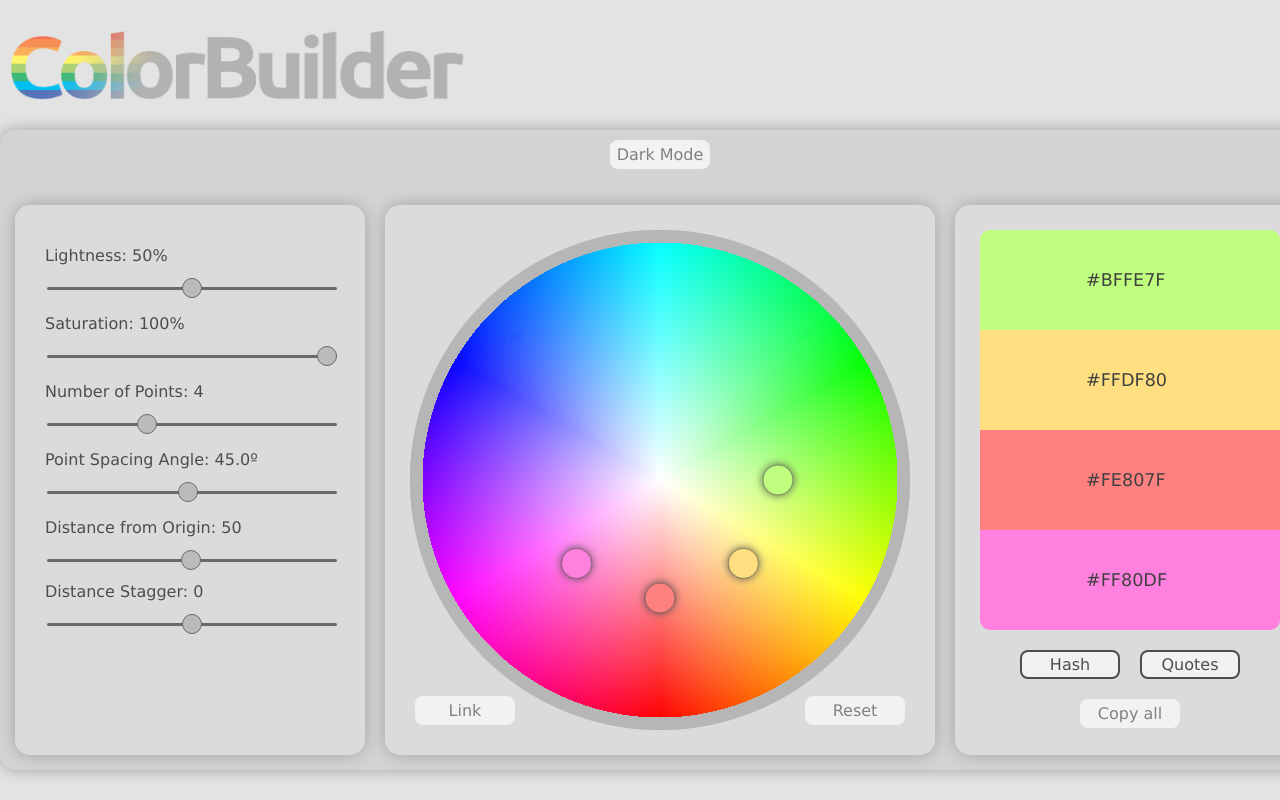
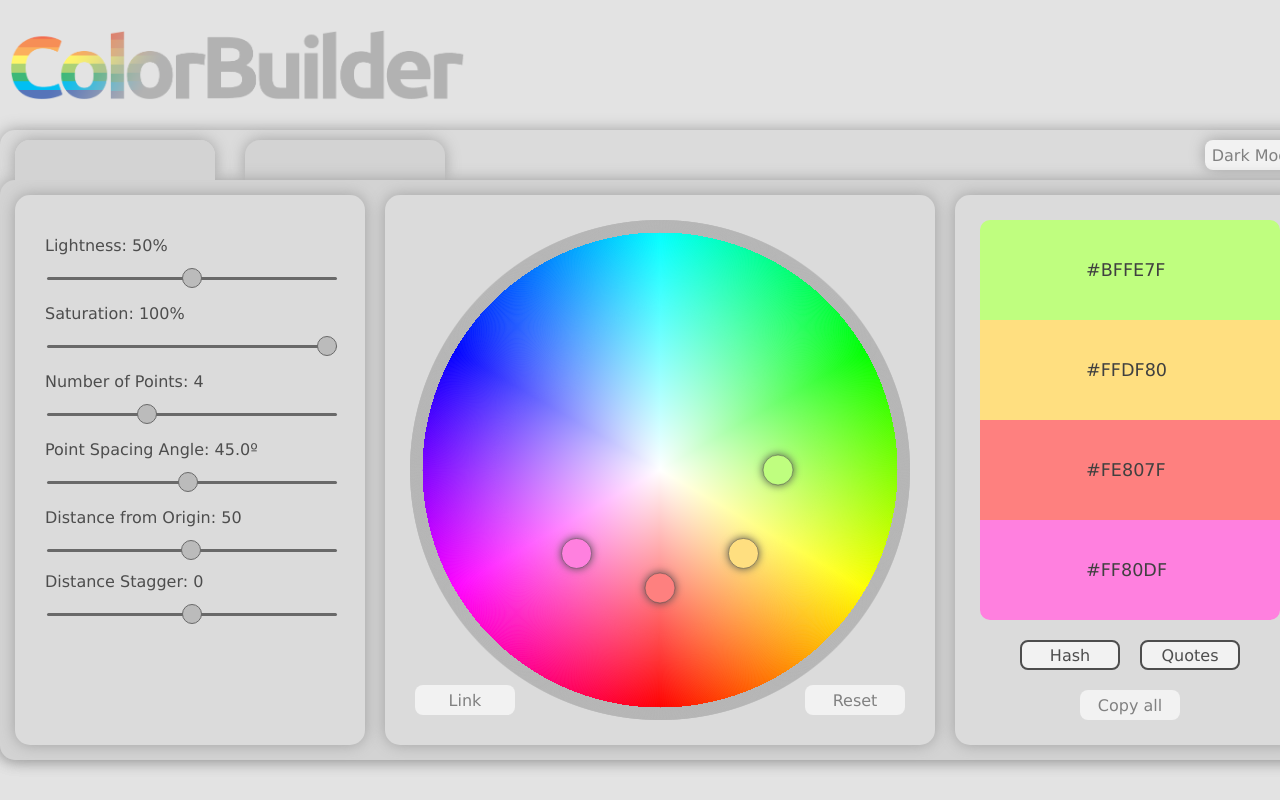
Before and after one commit to ymurenko/color-builder, a React (Create React App) app: page / in a window 1280 px wide. Shown: the top 800 px of the page. Built offline with nearby package versions, Linux system fonts and the light colour scheme.

Commit message:
implement tabs

```diff
--- a/src/components/ColorPicker/ColorPicker.js
+++ b/src/components/ColorPicker/ColorPicker.js
@@ -11,8 +11,24 @@
   const colorContainer = useRef(null);
 
   return (
-    <div className={`color-picker-container ${props.darkMode ? "dark" : ""}`}>
+    <div className={`color-picker-container active-tab ${props.darkMode ? "dark" : ""}`}>
       <div className="navbar-container">
+        <div
+          className={`tab color-picker-tab active-tab ${props.darkMode ? "dark" : ""}`}
+        ></div>
+        <div
+          className={`shadow-tab tab color-picker-tab ${
+            props.darkMode ? "dark" : ""
+          }`}
+        />
+         <div
+          className={`tab editor-tab ${props.darkMode ? "dark" : ""}`}
+        ></div>
+        <div
+          className={`shadow-tab tab editor-tab ${
+            props.darkMode ? "dark" : ""
+          }`}
+        />
         <button
           className={`button set-dark ${props.darkMode ? "dark" : ""}`}
           type="button"
@@ -23,10 +39,12 @@
           {props.darkMode ? "Light Mode" : "Dark Mode"}
         </button>
       </div>
-      <div className="color-picker-components">
-      <Controls />
-      <ColorWheel colorsContainer={colorContainer} />
-      <Palette paletteRef={colorContainer} />
+      <div
+        className={`color-picker-components ${props.darkMode ? "dark" : ""}`}
+      >
+        <Controls />
+        <ColorWheel colorsContainer={colorContainer} />
+        <Palette paletteRef={colorContainer} />
       </div>
     </div>
   );
--- a/src/components/ColorPicker/ColorPicker.scss
+++ b/src/components/ColorPicker/ColorPicker.scss
@@ -6,14 +6,20 @@
   font-weight: $secondary-font-weight;
   font-family: $font-family;
   width: 100px;
-  height: 29px;
+  height: 30px;
   padding: 5px;
   border: none;
   border-radius: 8px;
   color: $secondary-font-color-dark;
   background-color: $color-button;
-  &.set-dark{
-    margin: 10px;
+  &.set-dark {
+    position: absolute;
+    margin: 10px 15px 10px;
+    right: 0;
+    box-shadow: 0 0px 15px 0 #a1a1a1;
+    &.dark {
+      box-shadow: 0 0px 15px 0 #161616;
+    }
   }
   &.active {
     color: $color-primary-dark;
@@ -31,20 +37,49 @@
   display: inline-flex;
   position: relative;
   width: 1320px;
-  height: 640px;
+  height: 630px;
   grid-row: 2;
   margin: auto;
   text-align: center;
-  background-color: $color-tertiary;
+  background-color: $color-secondary;
   border-radius: 15px;
   box-shadow: 0 0px 15px 0 #a1a1a1;
   .navbar-container {
-    position: absolute;
+    position: relative;
     float: top;
     width: 100%;
-    height: auto;
+    height: 50px;
+
+    .tab {
+      position: absolute;
+      height: 40px;
+      width: 200px;
+      margin: 10px 10px 0 15px;
+      background-color: $color-tertiary;
+      border-top-left-radius: 15px;
+      border-top-right-radius: 15px;
+      &.shadow-tab{
+        box-shadow: 0 0px 15px 0 #a1a1a1;
+        background-color: transparent;
+        &.dark {
+          box-shadow: 0 0px 15px 0 #161616;
+        }
+      }
+      &.dark {
+        background-color: $color-tertiary-dark;
+      }
+    }
+    .active-tab {
+      z-index: 2;
+      &.shadow-tab {
+        z-index: 1;
+      }
+    }
+    .editor-tab {
+      left: 230px;
+    }
   }
-  .color-picker-components{
+  .color-picker-components {
     position: absolute;
     display: grid;
     column-gap: 20px;
@@ -52,9 +87,17 @@
     width: auto;
     height: 550px;
     padding: 15px;
+    background-color: $color-tertiary;
+    border-radius: 15px;
+    box-shadow: 0 0px 15px 0 #a1a1a1;
+    &.dark {
+      background-color: $color-tertiary-dark;
+      box-shadow: 0 0px 15px 0 #161616;
+    }
+    z-index: 1;
   }
   &.dark {
-    background-color: $color-tertiary-dark;
+    background-color: $color-secondary-dark;
     box-shadow: 0 0px 15px 0 black;
   }
 }
```
